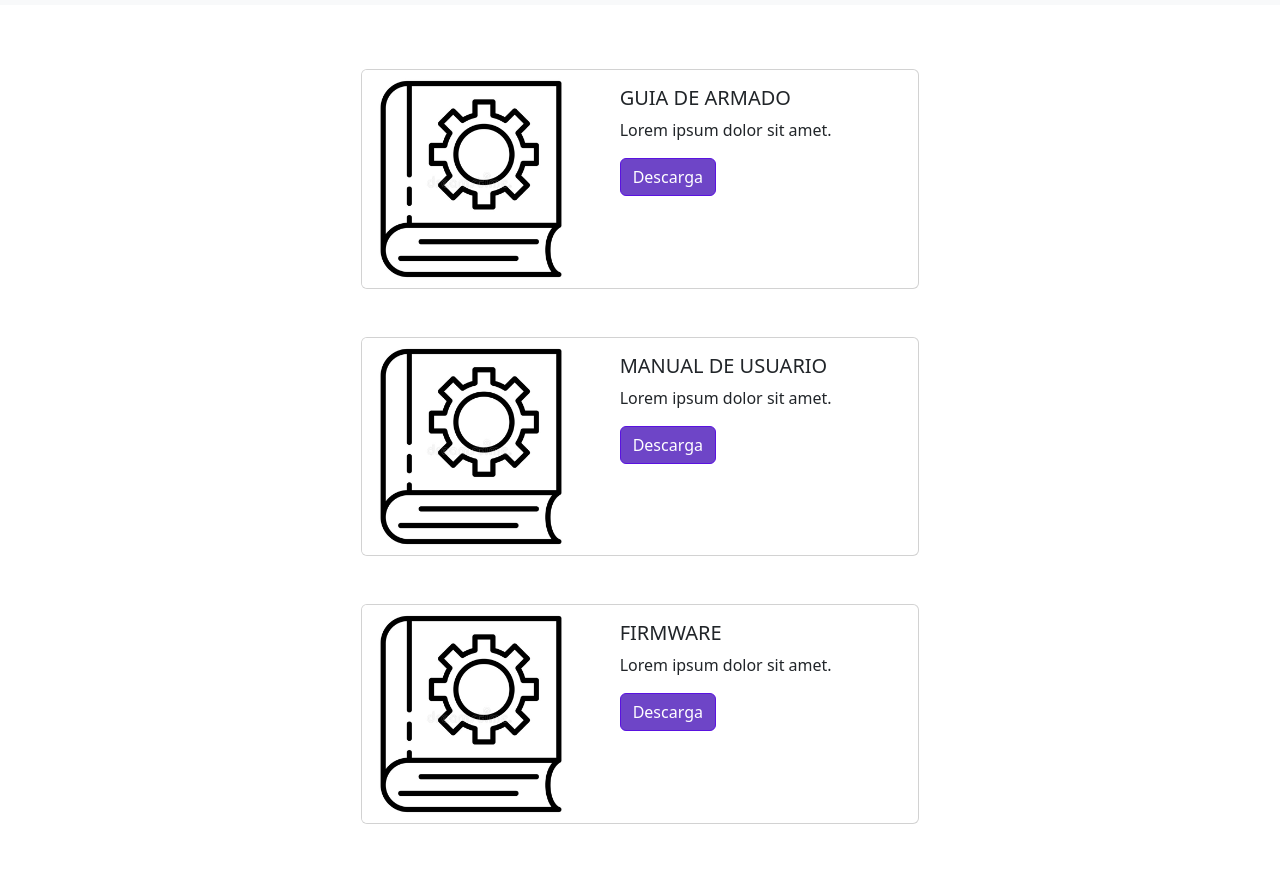
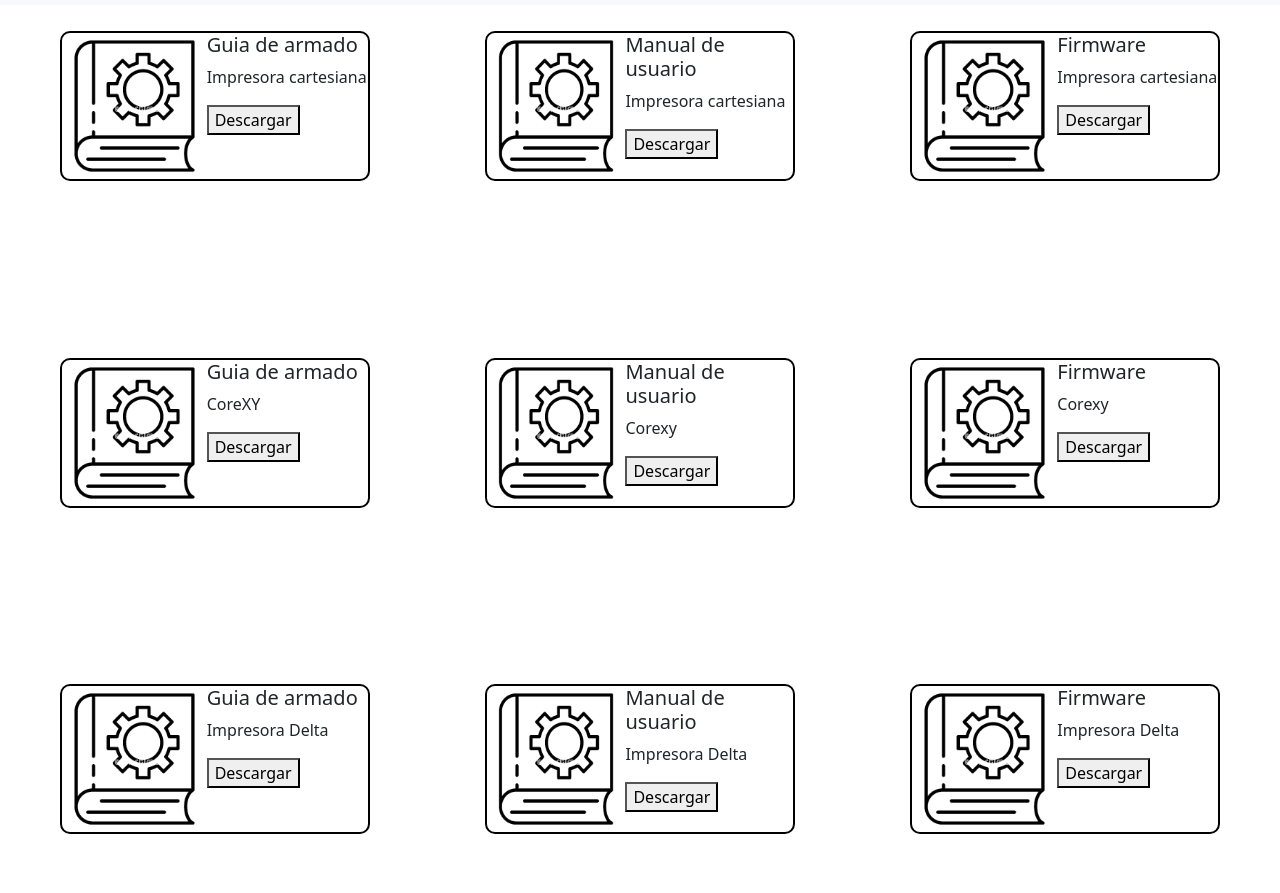
Before and after one commit to gomezsergio14/impresoras-3d-Gomez-Sergio, a website: page paginas/recursos.html in a window 1280 px wide. Shown: the part 59-952 px from the top of the page. Drawn offline with nearby package versions, Linux system fonts and the light colour scheme.

Commit message:
cartas de página recursos modificadas

```diff
--- a/paginas/recursos.html
+++ b/paginas/recursos.html
@@ -44,57 +44,116 @@
           </nav>
     </header>
     <main class="container-fluid recursos-main">
-        <div class="container carta-horizontal mt-5 mb-5 d-flex justify-content-center">
-          <div class="card" style="width: 50%;">
-              <div class="row no-gutters">
-                  <div class="col-5 col-sm-5">
-                      <img class="card-img" src="../imagenes/manual de usuario.jpg" alt="Suresh Dasari Card">
-                  </div>
-                  <div class="col-7 col-sm-7">
-                      <div class="card-body">
-                          <h5 class="card-title">GUIA DE ARMADO</h5>
-                          <p class="card-text">Lorem ipsum dolor sit amet.</p>
-                          <a href="#" class="btn btn-primary boton">Descarga</a>
-                      </div>
-                  </div>
-              </div>
-          </div>
+      <div class="recursos">
+        <div class="manual1">
+            <div class="carta">
+                <div class="imagen">
+                    <img src="../imagenes/manual de usuario.png" alt="">
+                </div>
+                <div class="texto">
+                    <h5>Guia de armado</h5>
+                    <p>Impresora cartesiana</p>
+                    <button>Descargar</button>
+                </div>
+            </div>
         </div>
-
-        <div class="container carta-horizontal mb-5 d-flex justify-content-center">
-          <div class="card" style="width: 50%;">
-              <div class="row no-gutters">
-                  <div class="col-5 col-sm-5">
-                      <img class="card-img" src="../imagenes/manual de usuario.jpg" alt="Suresh Dasari Card">
-                  </div>
-                  <div class="col-7 col-sm-7">
-                      <div class="card-body">
-                          <h5 class="card-title">MANUAL DE USUARIO</h5>
-                          <p class="card-text">Lorem ipsum dolor sit amet.</p>
-                          <a href="#" class="btn btn-primary boton">Descarga</a>
-                      </div>
-                  </div>
-              </div>
-          </div>
+        <div class="guia1">
+            <div class="carta">
+                <div class="imagen">
+                    <img src="../imagenes/manual de usuario.png" alt="">
+                </div>
+                <div class="texto">
+                    <h5>Manual de usuario</h5>
+                    <p>Impresora cartesiana</p>
+                    <button>Descargar</button>
+                </div>
+            </div>
         </div>
-
-        <div class="container carta-horizontal mb-5 d-flex justify-content-center">
-          <div class="card" style="width: 50%;">
-              <div class="row no-gutters">
-                  <div class="col-5 col-sm-5">
-                      <img class="card-img" src="../imagenes/manual de usuario.jpg" alt="Suresh Dasari Card">
-                  </div>
-                  <div class="col-7 col-sm-7">
-                      <div class="card-body">
-                          <h5 class="card-title">FIRMWARE</h5>
-                          <p class="card-text">Lorem ipsum dolor sit amet.</p>
-                          <a href="#" class="btn btn-primary boton">Descarga</a>
-                      </div>
-                  </div>
-              </div>
-          </div>
+        <div class="firmware1">
+            <div class="carta">
+                <div class="imagen">
+                    <img src="../imagenes/manual de usuario.png" alt="">
+                </div>
+                <div class="texto">
+                    <h5>Firmware</h5>
+                    <p>Impresora cartesiana</p>
+                    <button>Descargar</button>
+                </div>
+            </div>
         </div>
-
+        <div class="manual2">
+            <div class="carta">
+                <div class="imagen">
+                    <img src="../imagenes/manual de usuario.png" alt="">
+                </div>
+                <div class="texto">
+                    <h5>Guia de armado</h5>
+                    <p>CoreXY</p>
+                    <button>Descargar</button>
+                </div>
+            </div>
+        </div>
+        <div class="guia2">
+            <div class="carta">
+                <div class="imagen">
+                    <img src="../imagenes/manual de usuario.png" alt="">
+                </div>
+                <div class="texto">
+                    <h5>Manual de usuario</h5>
+                    <p>Corexy</p>
+                    <button>Descargar</button>
+                </div>
+            </div>
+        </div>
+        <div class="firmware2">
+            <div class="carta">
+                <div class="imagen">
+                    <img src="../imagenes/manual de usuario.png" alt="">
+                </div>
+                <div class="texto">
+                    <h5>Firmware</h5>
+                    <p>Corexy</p>
+                    <button>Descargar</button>
+                </div>
+            </div>
+        </div>
+        <div class="manual3">
+            <div class="carta">
+                <div class="imagen">
+                    <img src="../imagenes/manual de usuario.png" alt="">
+                </div>
+                <div class="texto">
+                    <h5>Guia de armado</h5>
+                    <p>Impresora Delta</p>
+                    <button>Descargar</button>
+                </div>
+            </div>
+        </div>
+        <div class="guia3">
+            <div class="carta">
+                <div class="imagen">
+                    <img src="../imagenes/manual de usuario.png" alt="">
+                </div>
+                <div class="texto">
+                    <h5>Manual de usuario</h5>
+                    <p>Impresora Delta</p>
+                    <button>Descargar</button>
+                </div>
+            </div>
+        </div>
+        <div class="firmware3">
+            <div class="carta">
+                <div class="imagen">
+                    <img src="../imagenes/manual de usuario.png" alt="">
+                </div>
+                <div class="texto">
+                    <h5>Firmware</h5>
+                    <p>Impresora Delta</p>
+                    <button>Descargar</button>
+                </div>
+            </div>
+        </div>
+    </div>
     </main>
     <footer>
         <a href="../index.html" class="logo__footer logo">LOGO3D</a>
--- a/scss/paginas.scss
+++ b/scss/paginas.scss
@@ -39,8 +39,114 @@
     height: map-get($vhtamano , xgrande );
 
 }
+.recursos {
+    height: 100%;
+    display: grid;
+    grid-template-columns: 1fr 1fr 1fr;
+    grid-template-rows: 1fr 1fr 1fr;
+    grid-auto-columns: 1fr;
+    gap: 20px 20px;
+    grid-auto-flow: row;
+    grid-template-areas:
+      "manual1 guia1 firmware1"
+      "manual2 guia2 firmware2"
+      "manual3 guia3 firmware3";
+  }
+
+  .manual1 {
+             grid-area: manual1;
+            }
+
+  .guia1 {
+             grid-area: guia1;
+            }
+
+  .firmware1 {
+             grid-area: firmware1;
+            }
+
+  .manual2 {
+             grid-area: manual2;
+            }
+
+  .guia2 {
+             grid-area: guia2;
+            }
+
+  .firmware2 {
+             grid-area: firmware2;
+            }
+
+  .manual3 {
+             grid-area: manual3;
+            }
+
+  .guia3 {
+             grid-area: guia3;
+            }
+
+  .firmware3 {
+             grid-area: firmware3;
+            }
+            .carta{
+                display: flex;
+                margin: 10px auto;
+                width: 310px;
+                height: 150px;
+                border: 2px solid black;
+                border-radius: 10px;
+            }
+            .imagen{
+                width: 145px;
+                height: 100%;
+            }
+            img{
+                width: 100%;
+                height: 100%;
+            }
+            .carta .texto h3{
+                margin-top: 10px;
+            }
+@media screen and (max-width:991px){
+    .carta{
+        flex-direction: column;
+        width: 160px;
+        height: 250px;
+    }
+    .imagen{
+        width: 145px;
+        height: 60%;
+    }
+    .texto{
+        height: 25%;
+        margin: 0 auto;
+    }
+    .carta .texto h3{
+        margin-top: 5px;
+    }
+}
 @media screen and (max-width:599px){
     .main-servicios{
         height: map-get($vhtamano , grande );
     }
 }
+
+@media screen and (max-width:576px){
+    .recursos {
+        grid-template-columns: 1fr;
+        grid-template-rows: 1fr 1fr 1fr 1fr 1fr 1fr 1fr 1fr 1fr;
+        grid-auto-columns: 1fr;
+        gap: 10px 0px;
+        grid-auto-flow: row;
+        grid-template-areas:
+          "manual1"
+          "guia1"
+          "firmware1"
+          "manual2"
+          "guia2"
+          "firmware2"
+          "manual3"
+          "guia3"
+          "firmware3";
+      }
+}
```
Also changed, not shown: css/main.css, imagenes/descarga.png (deleted), imagenes/face.png (deleted), imagenes/insta.png (deleted), imagenes/manual de usuario.png (added).
